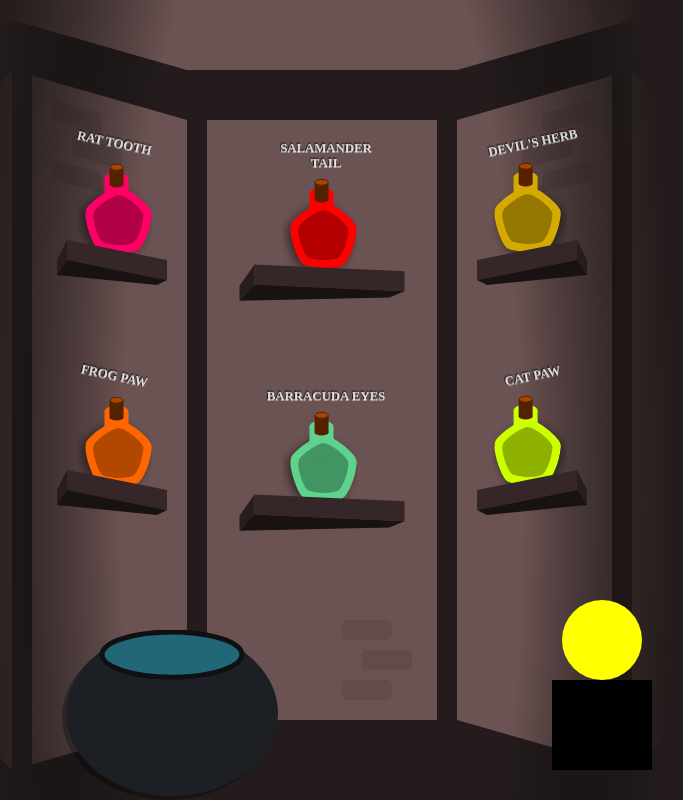
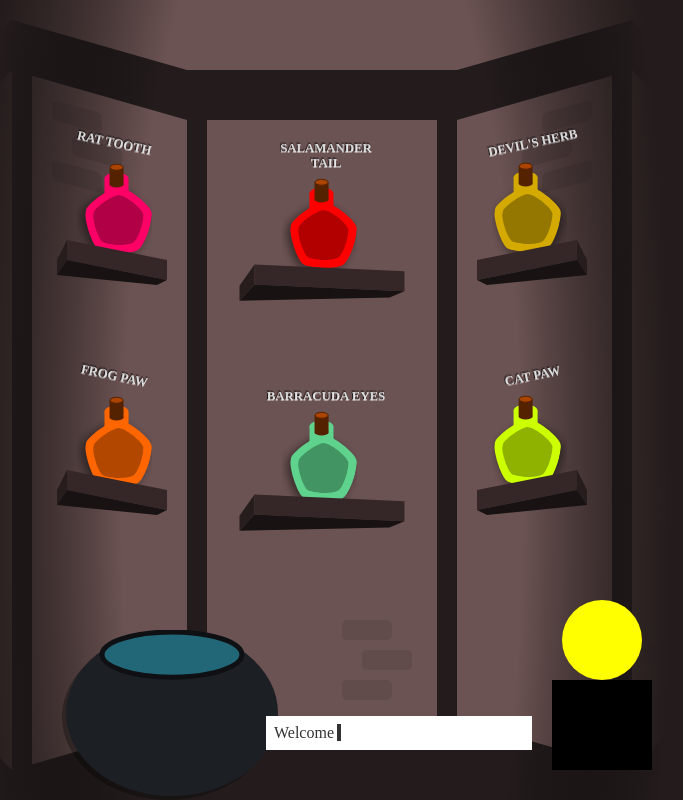
Before and after one commit to js13kGames/13th-Barbers-Guild, a website built with Vite: page index.html in a window 1280 px wide. Shown: the whole page, without its empty margins (318-1001 px from the left). Built offline with nearby package versions, Linux system fonts and the light colour scheme.

Commit message:
Add a notification wrapper

```diff
--- a/src/events.ts
+++ b/src/events.ts
@@ -1,3 +1,5 @@
+export const reset = () => new CustomEvent('reset');
+
 export const potionClick = (color: string) =>
   new CustomEvent("potionClick", { bubbles: true, detail: { color } });
 
@@ -9,3 +11,8 @@ export const cauldronDrop = (color: string) =>
 
 export const cauldronPrepared = (color: string) =>
   new CustomEvent("cauldronPrepared", { bubbles: true, detail: { color } });
+
+export const notify = (...messages: string[]) =>
+  new CustomEvent("notify", { detail: { messages } });
+
+export const dismiss = () => new CustomEvent("dismiss");
--- a/src/main.ts
+++ b/src/main.ts
@@ -4,13 +4,15 @@ import { createWalls } from "./walls";
 import { createShelves } from "./shelves";
 import { createPotions } from "./potions";
 import { createCauldron } from "./cauldron";
+import { createNotifications } from "./notifications";
 import { createWaitingLounge } from "./waitingLounge";
+import { notify, dismiss, reset } from "./events";
 
 const ingredients = generateIngredients();
 
 function runApp() {
+  listenToEvents();
   renderApp();
-  listenToEvents();
 }
 
 function renderApp() {
@@ -21,8 +23,13 @@ function renderApp() {
     ${createCauldron(height)}
     ${createPotions(ingredients, scale)}
     ${createShelves(width, height)}
+    ${createNotifications()}
     ${createWaitingLounge(width, height)}
   `;
+  // Init app in the next event cycle so all listeners are in place
+  setTimeout(function initApp() {
+    window.dispatchEvent(notify("Welcome", "There", "Handsome"));
+  });
 }
 
 function getFluidDimensions() {
@@ -47,7 +54,11 @@ function getScaledRoot(scale: number, isLandscape: boolean) {
 function listenToEvents() {
   window.addEventListener("keyup", (event) => {
     if (event.key === "Escape") {
+      window.dispatchEvent(reset());
       renderApp(); // reset application
+    }
+    if (event.key === " ") {
+      window.dispatchEvent(dismiss());
     }
   });
 }
--- /dev/null
+++ b/src/notifications.ts
@@ -0,0 +1,33 @@
+import { getElement } from "./utils";
+import { theme } from "./theme";
+
+export function createNotifications() {
+  const content = `
+<div id="${theme.ids.notification}" style="z-index: ${theme.layers.notification}">
+</div>
+`;
+  setTimeout(() => {
+    let messages: string[] = [];
+    function onNotify(event: WindowEventMap["notify"]) {
+      messages = event.detail.messages;
+      const element = getElement(theme.ids.notification);
+      element.innerHTML = messages.shift() ?? "";
+      element.style.display = "block";
+    }
+    function onDismiss() {
+      const message = messages.shift();
+      const element = getElement(theme.ids.notification);
+      element.innerHTML = message ?? "";
+      if (!message) {
+        element.style.display = "none";
+      }
+    }
+    window.addEventListener("notify", onNotify);
+    window.addEventListener("dismiss", onDismiss);
+    window.addEventListener("reset", () => {
+      window.removeEventListener("notify", onNotify);
+      window.removeEventListener("dismiss", onDismiss);
+    });
+  });
+  return content;
+}
--- a/src/patient.ts
+++ b/src/patient.ts
@@ -1,4 +1,5 @@
 import { wrapper, rect, ellipsis, move } from "./utils";
+import { theme } from './theme';
 
 class Patient {
   medicines: number[];
@@ -55,7 +56,7 @@ function getTakenMedicine(patient: Patient) {
         .join(""),
       100,
       30,
-      { id: "pnt-indicator" },
+      { id: "pnt-indicator", style: `z-index: ${theme.layers.patient}` },
     ),
     0,
     150,
--- a/src/theme.ts
+++ b/src/theme.ts
@@ -14,11 +14,14 @@ export const theme = {
   black30: "rgba(0,0,0,0.3)",
   ids: {
     potion: (id: number) => `potion-${id}`,
+    notification: "ntf",
   },
   layers: {
-    potion: "2",
-    shelf: "3",
-    activePotion: "4",
-    cauldronLight: "5",
+    potion: "10",
+    shelf: "20",
+    patient: "21",
+    activePotion: "30",
+    cauldronLight: "40",
+    notification: "50",
   },
 };
--- a/src/utils.ts
+++ b/src/utils.ts
@@ -84,3 +84,11 @@ export function skewY(content: string, angle: number) {
 export function shuffle<T>(list: T[]) {
   return list.sort(() => Math.random() - 0.5);
 }
+
+export function getElement(id: string) {
+  const element = document.getElementById(id);
+  if (element === null) {
+    throw new Error(`Missing #${id}`);
+  }
+  return element;
+}
--- a/style/style.css
+++ b/style/style.css
@@ -73,3 +73,27 @@ body {
   margin: 0 50px;
   box-shadow: 0 0 50px 15px var(--animColor);
 }
+
+#ntf {
+  position: absolute;
+  bottom: 50px;
+  right: 150px;
+  width: 250px;
+  background: #fff;
+  padding: 0.5rem;
+  color: #333;
+  display: none;
+}
+
+#ntf:after {
+  content: "";
+  border-left: 4px solid transparent;
+  margin-left: 3px;
+  text-decoration: blink;
+  animation: blink-caret .75s step-end infinite;
+}
+
+@keyframes blink-caret {
+  from, to { border-color: transparent }
+  50% { border-color: #333; }
+}
```
Also changed, not shown: src/dom.d.ts (+5 -2 lines).
